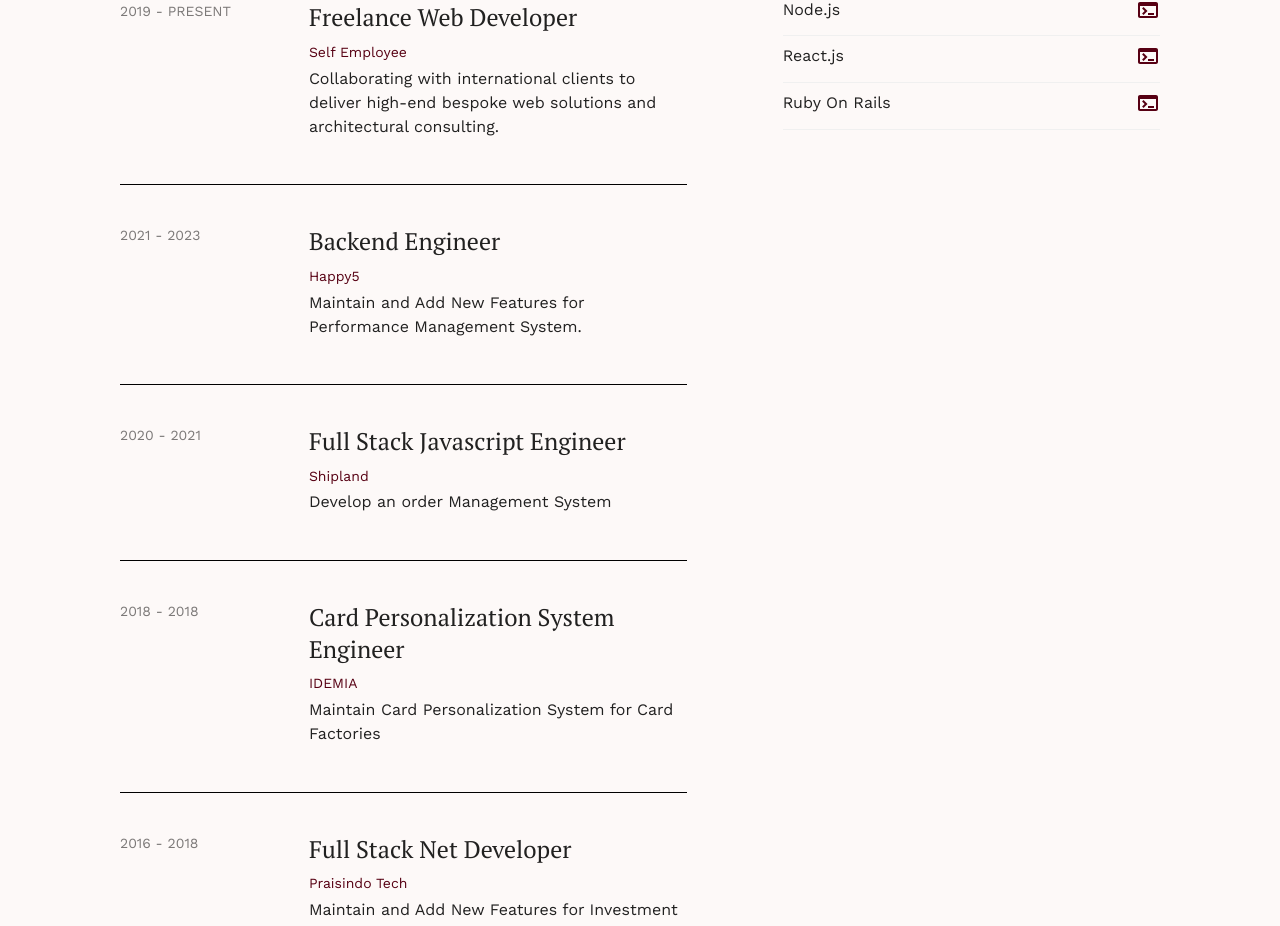
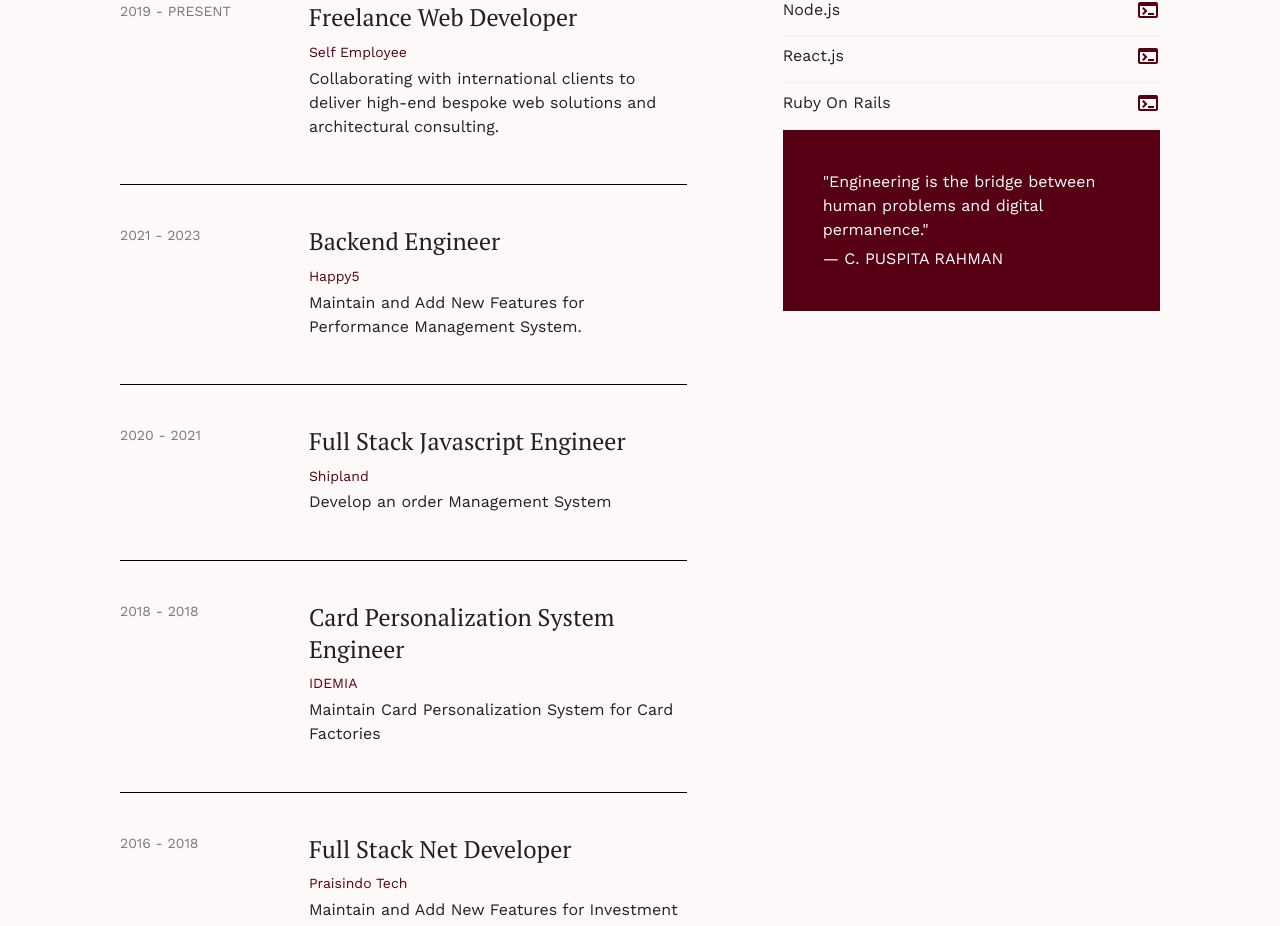
Before and after one commit to citra-rahman/citra-rahman.github.io, a Next.js app: page / in a window 1280 px wide. Shown: the part 1212-2138 px from the top of the page. Built offline with nearby package versions, Linux system fonts and the light colour scheme.

Commit message:
add quotes to technical foundations

```diff
--- a/src/app/page.tsx
+++ b/src/app/page.tsx
@@ -195,6 +195,20 @@
               {framework.map((item) => (
                 <Framework key={item} item={item} />
               ))}
+              <Box
+                id="quotes"
+                sx={{
+                  color: "#fff",
+                  padding: 5,
+                  backgroundColor: "primary.main",
+                }}
+              >
+                <Typography gutterBottom>
+                  &quot;Engineering is the bridge between human problems and
+                  digital permanence.&quot;
+                </Typography>
+                <Typography>— C. PUSPITA RAHMAN</Typography>
+              </Box>
             </Grid>
           </Grid>
           <Box id="projects">
```
